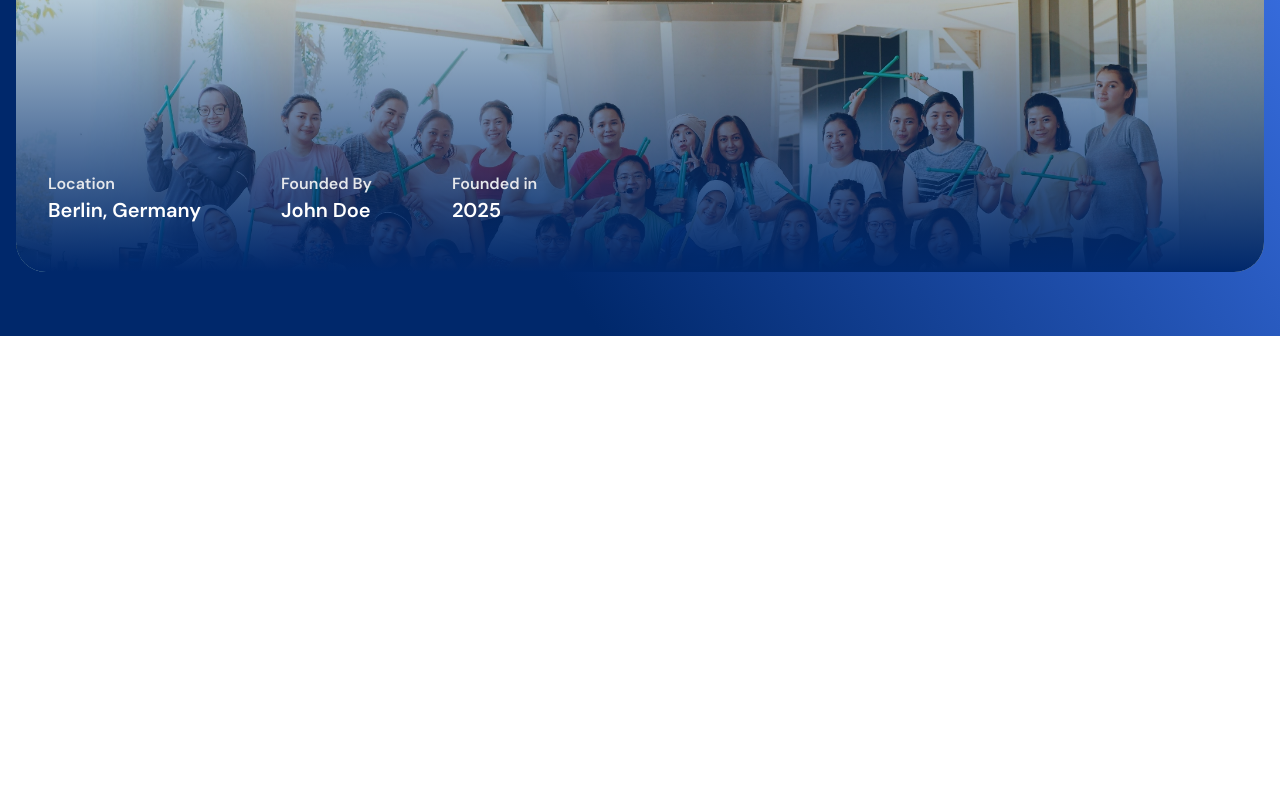
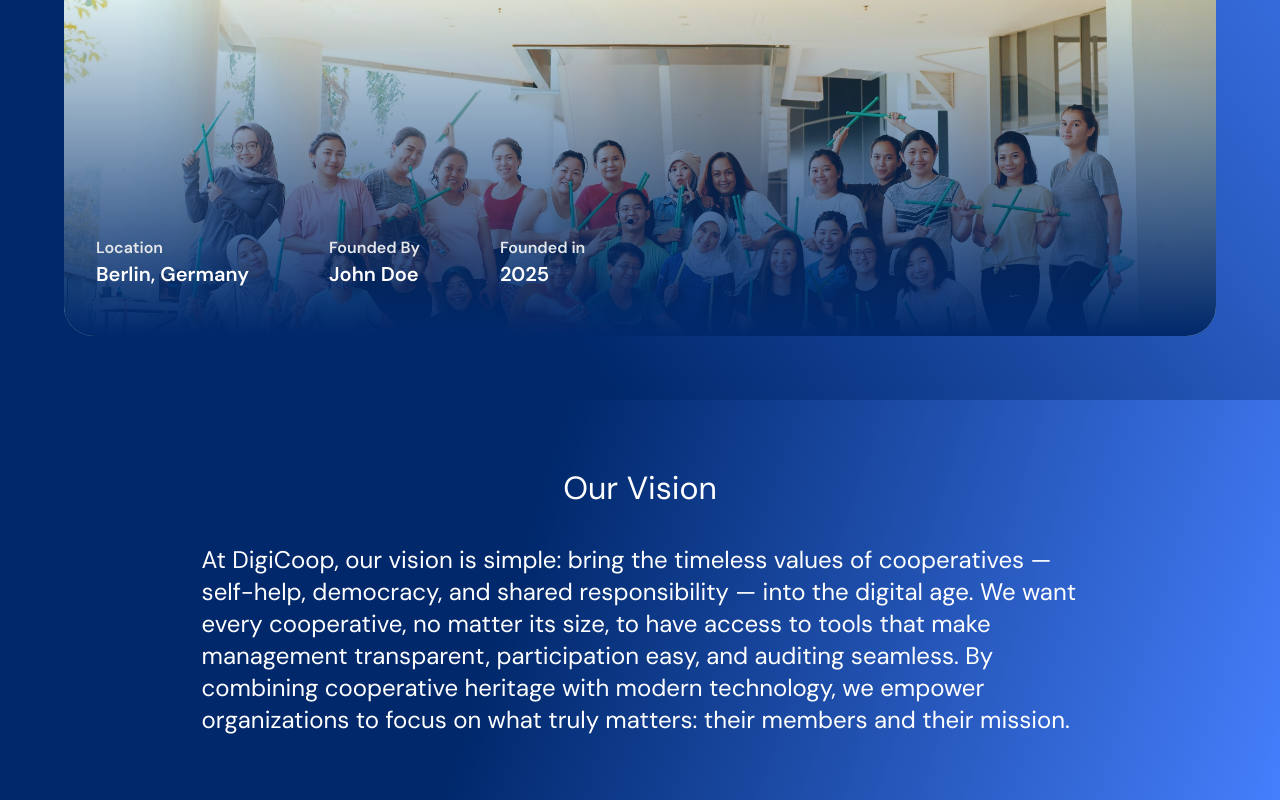
Before and after one commit to Auricmondal/Digicoop, a React (Vite) app in the folder client/: page /about in a window 1280 px wide. Shown: the part 510-1310 px from the top of the page. Before the commit the page ends 846 px from the top, so only its background shows below. Built offline with nearby package versions, Linux system fonts and the light colour scheme.

Commit message:
Add Our vision

```diff
--- a/client/src/App.jsx
+++ b/client/src/App.jsx
@@ -1,4 +1,3 @@
-
 import { BrowserRouter as Router, Routes, Route } from "react-router-dom";
 import MainLayout from "./layouts/MainLayout";
 import Home from "./pages/HomePage";
--- a/client/src/components/sections/AboutHero.jsx
+++ b/client/src/components/sections/AboutHero.jsx
@@ -1,10 +1,11 @@
 import React from "react";
 import aboutHero from "../../assets/images/about-hero.webp";
 import { AboutGradientBadge, GradientBadge } from "../ui/Badges";
+import SectionWrapper from "../../layouts/SectionWrapper";
 
 const AboutHero = () => {
   return (
-    <section className="bg-[linear-gradient(55.96deg,_var(--color-primary)_32.82%,_var(--color-dark-tint)_97.21%)] text-white pb-16 ">
+    <SectionWrapper className="bg-[linear-gradient(55.96deg,_var(--color-primary)_32.82%,_var(--color-dark-tint)_97.21%)] text-white pb-16 ">
       <div className="flex flex-col gap-5 items-center text-center py-10">
         <AboutGradientBadge text={"Meet The Team"} />
         <h1 className="max-w-[764px] text-[28px] md:text-[40px] lg:text-5xl font-semibold p-1 px-10">
@@ -26,14 +27,18 @@ const AboutHero = () => {
                   Location
                 </span>
                 <br />
-                <span className="font-semibold text-white text-xl">Berlin, Germany</span>
+                <span className="font-semibold text-white text-xl">
+                  Berlin, Germany
+                </span>
               </div>
               <div className="my-2">
                 <span className="font-semibold text-custom-neutral-300">
                   Founded By
                 </span>
                 <br />
-                <span className="font-semibold text-white text-xl">John Doe</span>
+                <span className="font-semibold text-white text-xl">
+                  John Doe
+                </span>
               </div>
               <div className="my-2">
                 <span className="font-semibold text-custom-neutral-300">
@@ -46,7 +51,7 @@ const AboutHero = () => {
           </div>
         </div>
       </div>
-    </section>
+    </SectionWrapper>
   );
 };
 
--- /dev/null
+++ b/client/src/components/sections/OurVision.jsx
@@ -0,0 +1,21 @@
+import React from "react";
+import SectionWrapper from "../../layouts/SectionWrapper";
+
+const OurVision = () => {
+  return (
+    <SectionWrapper className="bg-[linear-gradient(107.86deg,_var(--color-primary)_40.38%,_var(--color-dark-tint)_100%)] text-white flex flex-col gap-8 items-center">
+      <div className="text-[32px]">Our Vision</div>
+      <p className="text-base md:text-xl lg:text-2xl lg:px-[12vw] md:px-8 max-w-[2460px]">
+        At DigiCoop, our vision is simple: bring the timeless values of
+        cooperatives — self-help, democracy, and shared responsibility — into
+        the digital age. We want every cooperative, no matter its size, to have
+        access to tools that make management transparent, participation easy,
+        and auditing seamless. By combining cooperative heritage with modern
+        technology, we empower organizations to focus on what truly matters:
+        their members and their mission.
+      </p>
+    </SectionWrapper>
+  );
+};
+
+export default OurVision;
--- a/client/src/pages/AboutPage.jsx
+++ b/client/src/pages/AboutPage.jsx
@@ -1,13 +1,14 @@
-import React from 'react'
-import AboutHero from "../components/sections/AboutHero"
-
+import React from "react";
+import AboutHero from "../components/sections/AboutHero";
+import OurVision from "../components/sections/OurVision";
 
 const AboutPage = () => {
   return (
     <div>
-        <AboutHero/>
+      <AboutHero />
+      <OurVision/>
     </div>
-  )
-}
+  );
+};
 
-export default AboutPage
+export default AboutPage;
```
